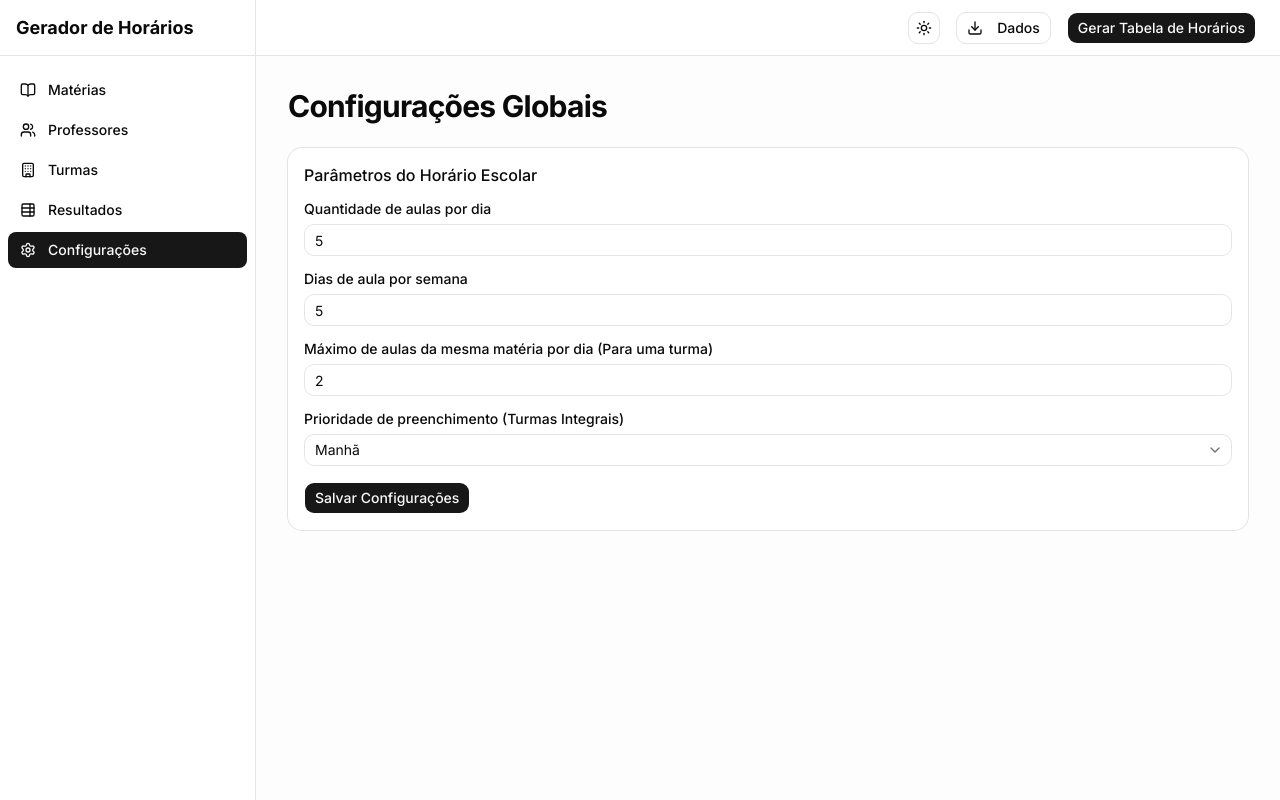
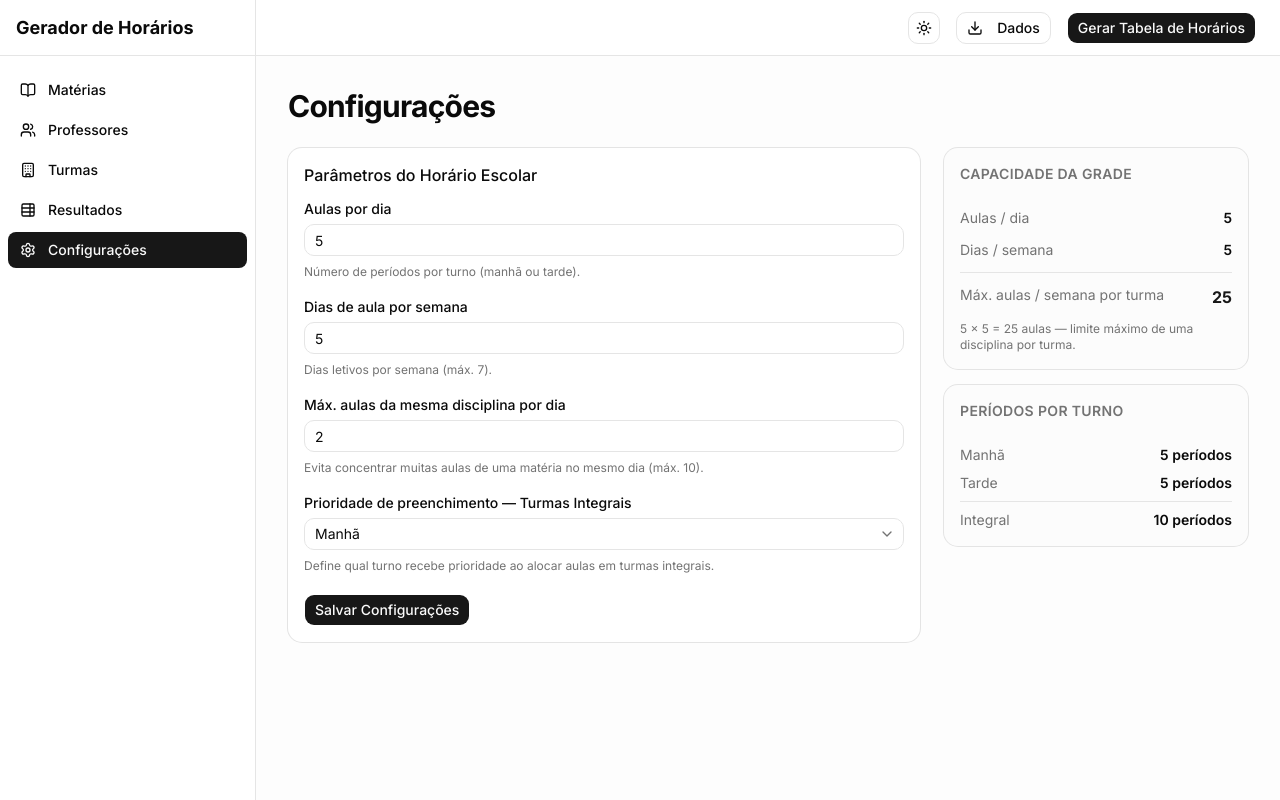
Before and after one commit to 1leumas/PI-efa, a Next.js app: page /PI-efa/settings in a window 1280 px wide. Built offline with nearby package versions, Linux system fonts and the light colour scheme.

Commit message:
grade turno inverso

```diff
--- a/app/settings/page.tsx
+++ b/app/settings/page.tsx
@@ -23,16 +23,21 @@ export default function SettingsPage() {
 		toast.success("Configurações atualizadas!");
 	};
 
+	const totalWeekly = localSettings.classesPerDay * localSettings.daysPerWeek;
+
 	return (
 		<div className="space-y-6">
-			<h1 className="text-3xl font-bold tracking-tight">Configurações Globais</h1>
+			<h1 className="text-3xl font-bold tracking-tight">Configurações</h1>
+
+			<div className="grid gap-6 lg:grid-cols-3">
+				<div className="lg:col-span-2">
 					<Card>
 						<CardHeader>
 							<CardTitle>Parâmetros do Horário Escolar</CardTitle>
 						</CardHeader>
-				<CardContent className="space-y-4">
+						<CardContent className="space-y-5">
 							<div className="grid gap-2">
-						<Label htmlFor="classes.per.day">Quantidade de aulas por dia</Label>
+								<Label htmlFor="classes.per.day">Aulas por dia</Label>
 								<Input
 									id="classes.per.day"
 									type="number"
@@ -41,7 +46,9 @@ export default function SettingsPage() {
 									value={localSettings.classesPerDay}
 									onChange={(e) => updateLocalSettings({ ...localSettings, classesPerDay: Number(e.target.value) })}
 								/>
+								<p className="text-xs text-muted-foreground">Número de períodos por turno (manhã ou tarde).</p>
 							</div>
+
 							<div className="grid gap-2">
 								<Label htmlFor="days.per.week">Dias de aula por semana</Label>
 								<Input
@@ -52,9 +59,11 @@ export default function SettingsPage() {
 									value={localSettings.daysPerWeek}
 									onChange={(e) => updateLocalSettings({ ...localSettings, daysPerWeek: Number(e.target.value) })}
 								/>
+								<p className="text-xs text-muted-foreground">Dias letivos por semana (máx. {SETTINGS_LIMITS.maxDaysPerWeek}).</p>
 							</div>
+
 							<div className="grid gap-2">
-						<Label htmlFor="max.classes.per.subject">Máximo de aulas da mesma matéria por dia (Para uma turma)</Label>
+								<Label htmlFor="max.classes.per.subject">Máx. aulas da mesma disciplina por dia</Label>
 								<Input
 									id="max.classes.per.subject"
 									type="number"
@@ -63,9 +72,13 @@ export default function SettingsPage() {
 									value={localSettings.maxClassesPerSubjectPerDay || 2}
 									onChange={(e) => updateLocalSettings({ ...localSettings, maxClassesPerSubjectPerDay: Number(e.target.value) })}
 								/>
+								<p className="text-xs text-muted-foreground">
+									Evita concentrar muitas aulas de uma matéria no mesmo dia (máx. {getMaxClassesPerSubjectPerDay(localSettings.classesPerDay)}).
+								</p>
 							</div>
+
 							<div className="grid gap-2">
-						<Label>Prioridade de preenchimento (Turmas Integrais)</Label>
+								<Label>Prioridade de preenchimento — Turmas Integrais</Label>
 								<Select
 									value={localSettings.integralShiftPriority || "Manhã"}
 									onValueChange={(v) => { if (v) updateLocalSettings({ ...localSettings, integralShiftPriority: v as "Manhã" | "Tarde" }); }}
@@ -78,10 +91,66 @@ export default function SettingsPage() {
 										<SelectItem value="Tarde">Preencher Tarde primeiro</SelectItem>
 									</SelectContent>
 								</Select>
+								<p className="text-xs text-muted-foreground">
+									Define qual turno recebe prioridade ao alocar aulas em turmas integrais.
+								</p>
 							</div>
+
 							<Button onClick={handleSave}>Salvar Configurações</Button>
 						</CardContent>
 					</Card>
 				</div>
+
+				{/* Resumo */}
+				<div className="space-y-4">
+					<Card className="bg-muted/20">
+						<CardHeader className="pb-2">
+							<CardTitle className="text-sm font-semibold uppercase tracking-wide text-muted-foreground">
+								Capacidade da Grade
+							</CardTitle>
+						</CardHeader>
+						<CardContent className="space-y-3 text-sm">
+							<div className="flex justify-between">
+								<span className="text-muted-foreground">Aulas / dia</span>
+								<span className="font-semibold">{localSettings.classesPerDay}</span>
+							</div>
+							<div className="flex justify-between">
+								<span className="text-muted-foreground">Dias / semana</span>
+								<span className="font-semibold">{localSettings.daysPerWeek}</span>
+							</div>
+							<div className="flex justify-between border-t pt-3">
+								<span className="text-muted-foreground">Máx. aulas / semana por turma</span>
+								<span className="font-bold text-primary text-base">{totalWeekly}</span>
+							</div>
+							<p className="text-xs text-muted-foreground">
+								{localSettings.classesPerDay} × {localSettings.daysPerWeek} = {totalWeekly} aulas — limite máximo de uma disciplina por turma.
+							</p>
+						</CardContent>
+					</Card>
+
+					<Card className="bg-muted/20">
+						<CardHeader className="pb-2">
+							<CardTitle className="text-sm font-semibold uppercase tracking-wide text-muted-foreground">
+								Períodos por Turno
+							</CardTitle>
+						</CardHeader>
+						<CardContent className="space-y-2 text-sm">
+							<div className="flex justify-between">
+								<span className="text-muted-foreground">Manhã</span>
+								<span className="font-semibold">{localSettings.classesPerDay} períodos</span>
+							</div>
+							<div className="flex justify-between">
+								<span className="text-muted-foreground">Tarde</span>
+								<span className="font-semibold">{localSettings.classesPerDay} períodos</span>
+							</div>
+							<div className="flex justify-between border-t pt-2">
+								<span className="text-muted-foreground">Integral</span>
+								<span className="font-semibold">{localSettings.classesPerDay * 2} períodos</span>
+							</div>
+						</CardContent>
+					</Card>
+				</div>
+			</div>
+		</div>
 	);
 }
```
Lines whose indentation alone changed are shown as unchanged.
